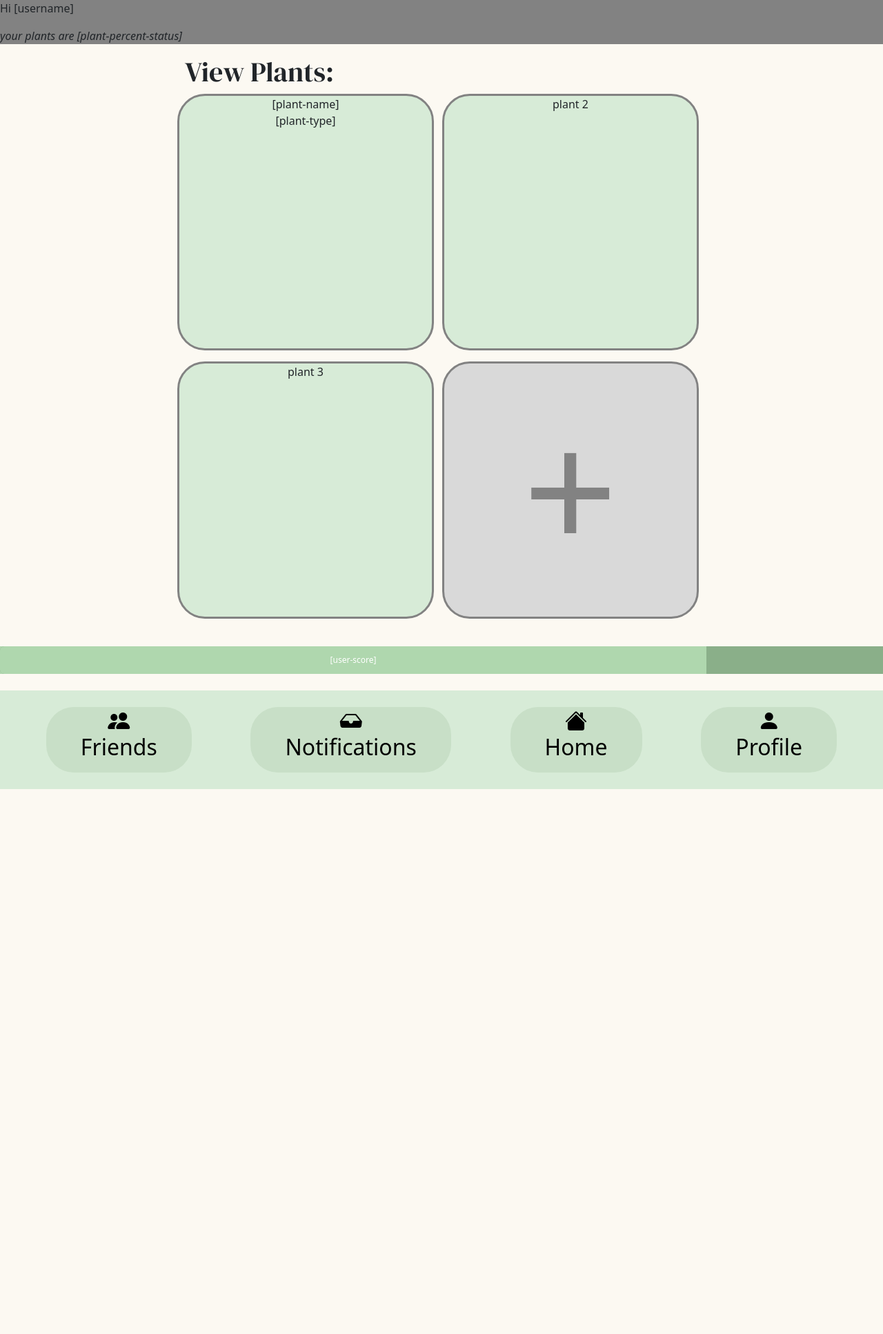
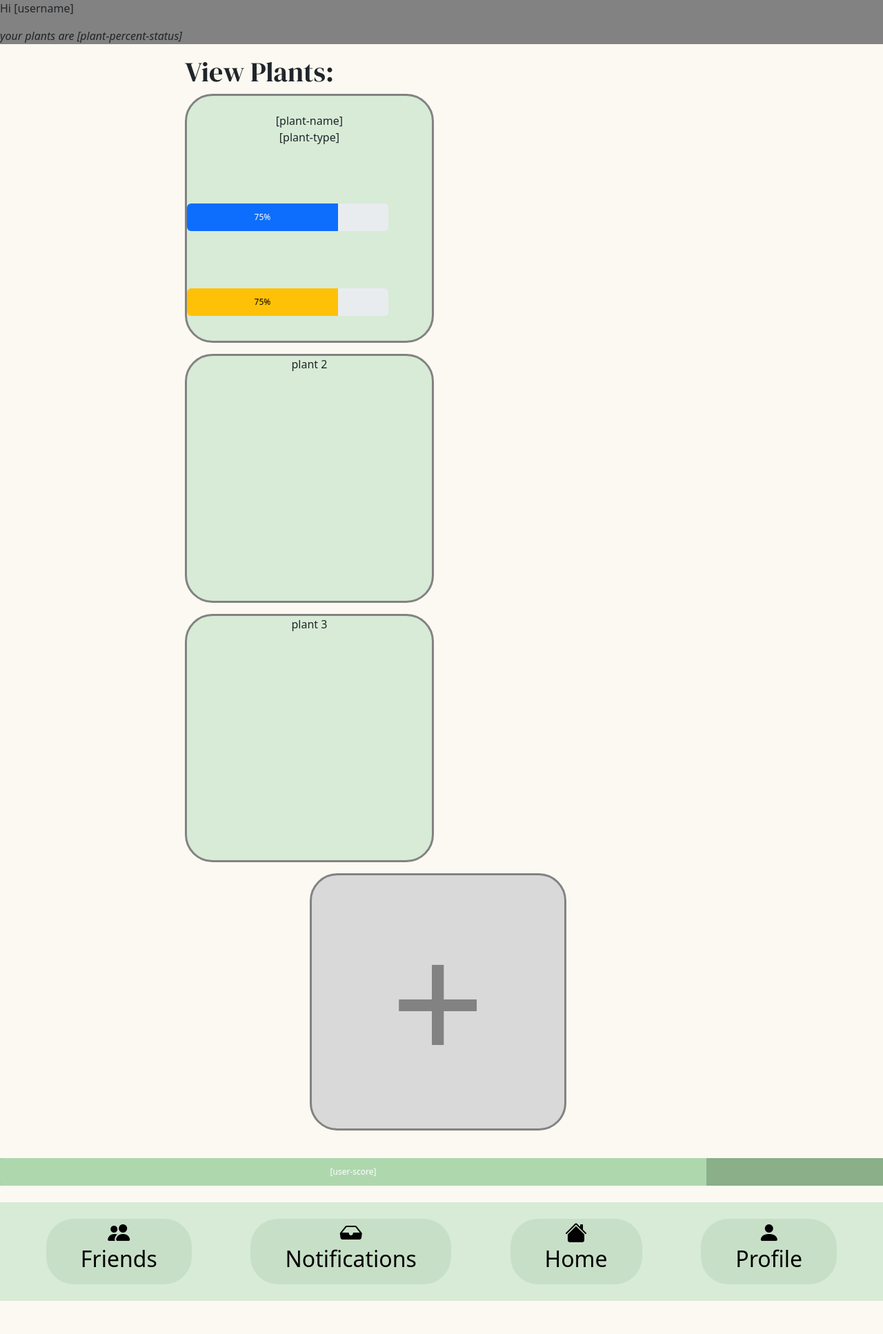
Before and after one commit to theJMC/hack-sussex, a Flask app: page / in a window 1280 px wide. Shown: the part 160-2094 px from the top of the page at 69% size. Before the commit the page ends 1304 px from the top, so only its background shows below. Run offline with Flask 3, Linux system fonts and the light colour scheme; some libraries are stand-ins or nearby versions.

Commit message:
for james

```diff
--- a/app/static/css/everything.css
+++ b/app/static/css/everything.css
@@ -92,3 +92,7 @@ h1, h4 {
     border-style: solid;
     width: 60%;
 }
+
+.plant-height {
+    height: 90%;
+}
--- a/app/static/js/utils.js
+++ b/app/static/js/utils.js
@@ -7,3 +7,22 @@ function hash(string) {
         .join('');
   });
 }
+
+//Adding Plants to index.html
+function addPlants() {
+  let plantHTML = '';
+  for (//p in plants when user=user) {
+    let topPlantHTML = '<div id="fill-user-plants"><div class="plant col-md-6 mb-3 text-center"><div class="plant-height d-flex flex-column justify-content-between"><br>';
+    let graphHTML = '<div class="row align-items-center"><div class="col-10"><div class="progress" style="height: 40px" role="progressbar" aria-valuenow="';
+    let graphWaterHTML2 = '" aria-valuemin="0" aria-valuemax="100"><div class="progress-bar text-bg-primary" style="width: 100%">';
+    let graphSunHTML2 = '" aria-valuemin="0" aria-valuemax="100"><div class="progress-bar text-bg-warning" style="width: 100%">';
+    75%
+    let graphHTML3 = '</div></div></div></div>';
+
+    //iterare through users plant list
+    plantHTML = topPlantHTML+ 'name' + '<br>' + 'type' + '<br>' + graphHTML +
+  }
+  //Add to HTML
+  HTML = document.getElementById("fill-user-plants")
+  HTML.innerHTML = plantHTML
+}
--- a/app/templates/index.html
+++ b/app/templates/index.html
@@ -23,16 +23,38 @@
 
 <div id="user-plants" class="row justify-content-around">
     <h1>View Plants:</h1>
+
+    <!-- Example Plant -->
+<div id="fill-user-plants">
     <div class="plant col-md-6 mb-3 text-center">
+        <div class="plant-height d-flex flex-column justify-content-between">
+            <br>
         [plant-name] <br>
         [plant-type] <br>
 
+        <div class="row align-items-center">
+            <div class="col-10">
+                <div class="progress" style="height: 40px" role="progressbar" aria-valuenow="75" aria-valuemin="0" aria-valuemax="100">
+                    <div class="progress-bar text-bg-primary" style="width: 75%">75%</div>
+                </div>
+            </div>
+        </div>
 
+        <div class="row align-items-center">
+            <div class="col-10">
+                <div class="progress" style="height: 40px" role="progressbar" aria-valuenow="75" aria-valuemin="0" aria-valuemax="100">
+                    <div class="progress-bar text-bg-warning" style="width: 75%">75%</div>
+                </div>
+            </div>
+        </div>
+        </div>
+    </div>
 
-
-    </div>
     <div class="plant col-md-6 mb-3 text-center">plant 2</div>
     <div class="plant col-md-6 mb-3 text-center">plant 3</div>
+</div>
+
+    <!-- Always the Final Plant-->
     <div class="plant-add col-md-6 mb-3 text-center" onclick="window.location = '/new_plant'"> + </div>
 </div>
 
```
